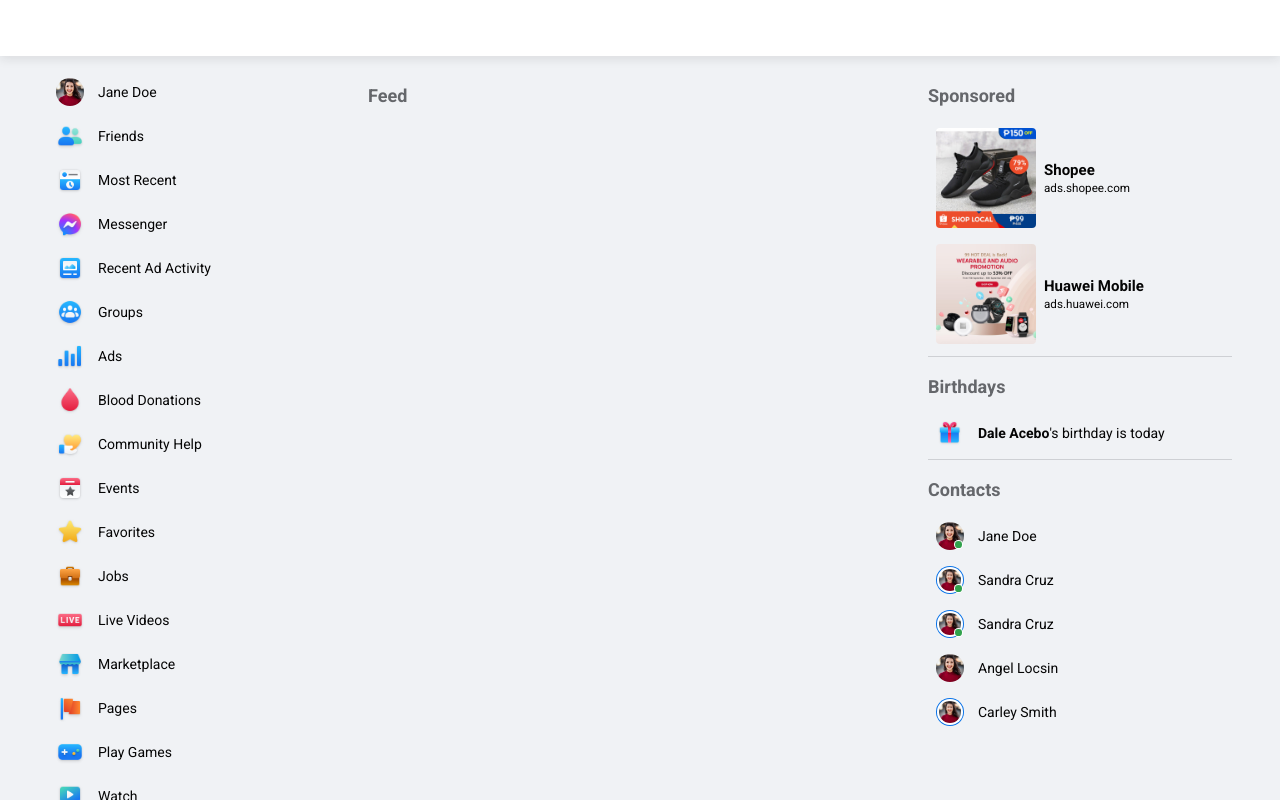
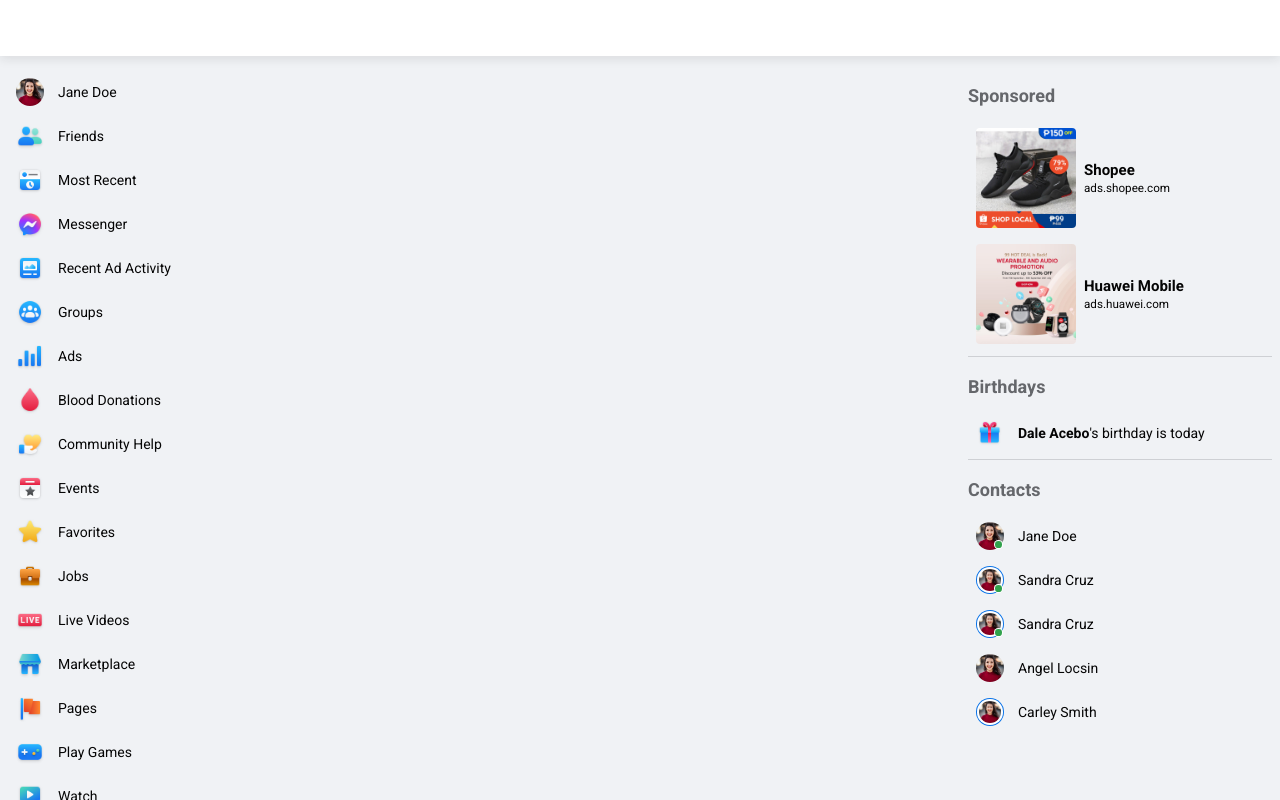
Before and after one commit to 8inx/socialmedia-reactts, a React app: page / in a window 1280 px wide. Built offline with nearby package versions, Linux system fonts and the light colour scheme.

Commit message:
delete StoryTray

```diff
--- a/src/components/Feed/index.tsx
+++ b/src/components/Feed/index.tsx
@@ -1,16 +1,18 @@
 import styled from "styled-components";
-import PaneTitle from "shared/PaneTitle";
 
 const FeedContainer = styled.div`
   flex: 3.5;
-  padding: 8px;
+  display: flex;
+  flex-direction: column;
+  align-items: center;
+  max-width: 700px;
+  padding: 1.5rem;
   padding-top: 1rem;
 `
 
 const Feed = () => {
   return (
       <FeedContainer>
-        <PaneTitle>Feed</PaneTitle>
       </FeedContainer>
   )
 }
--- a/src/pages/Home/index.tsx
+++ b/src/pages/Home/index.tsx
@@ -11,9 +11,10 @@ const HomeContainer = styled.div`
 `
 const FlexContainer = styled.div`
   display: flex;
+  justify-content: center;
   margin-top: 56px;
   width: 100vw;
-  max-width: 1200px;
+  max-width: 1366px;
 `
 
 const Home = () => {
```
